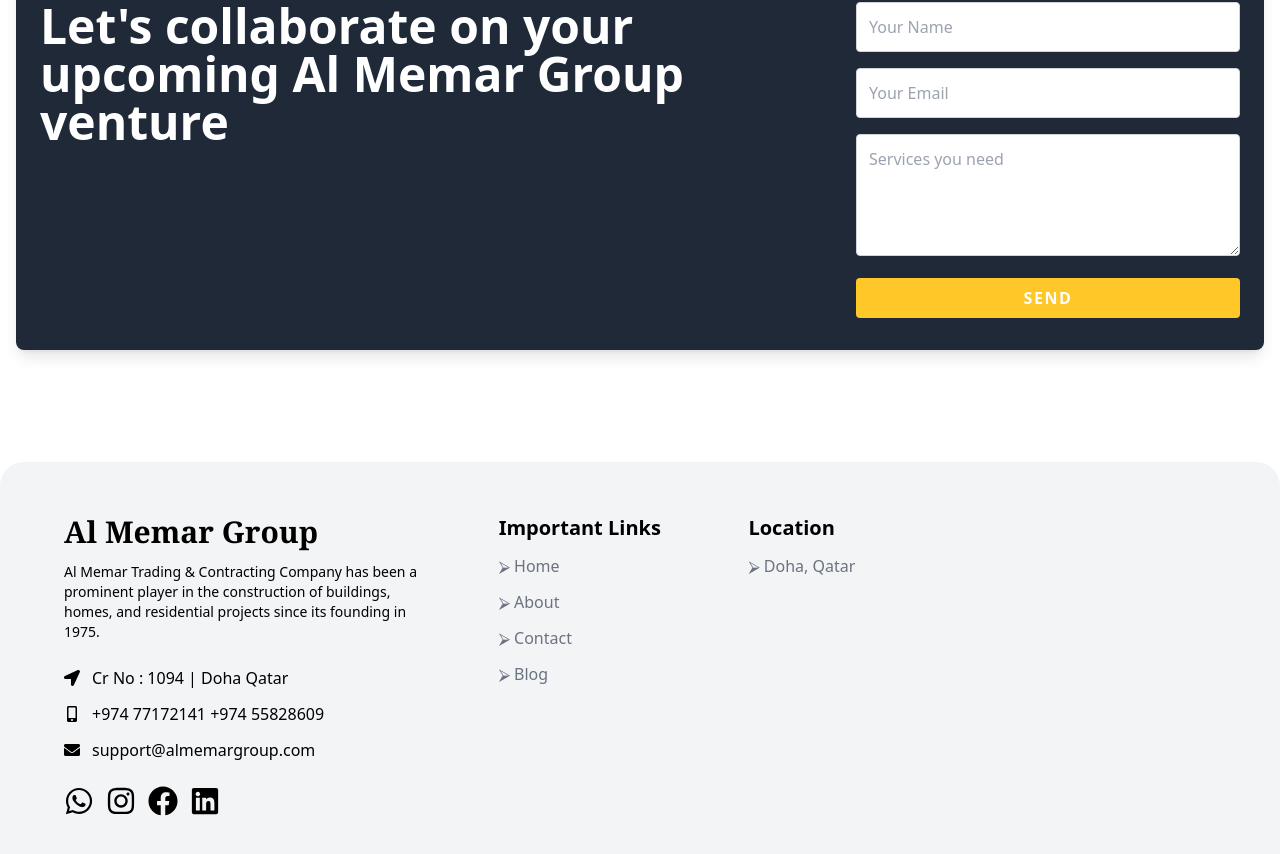
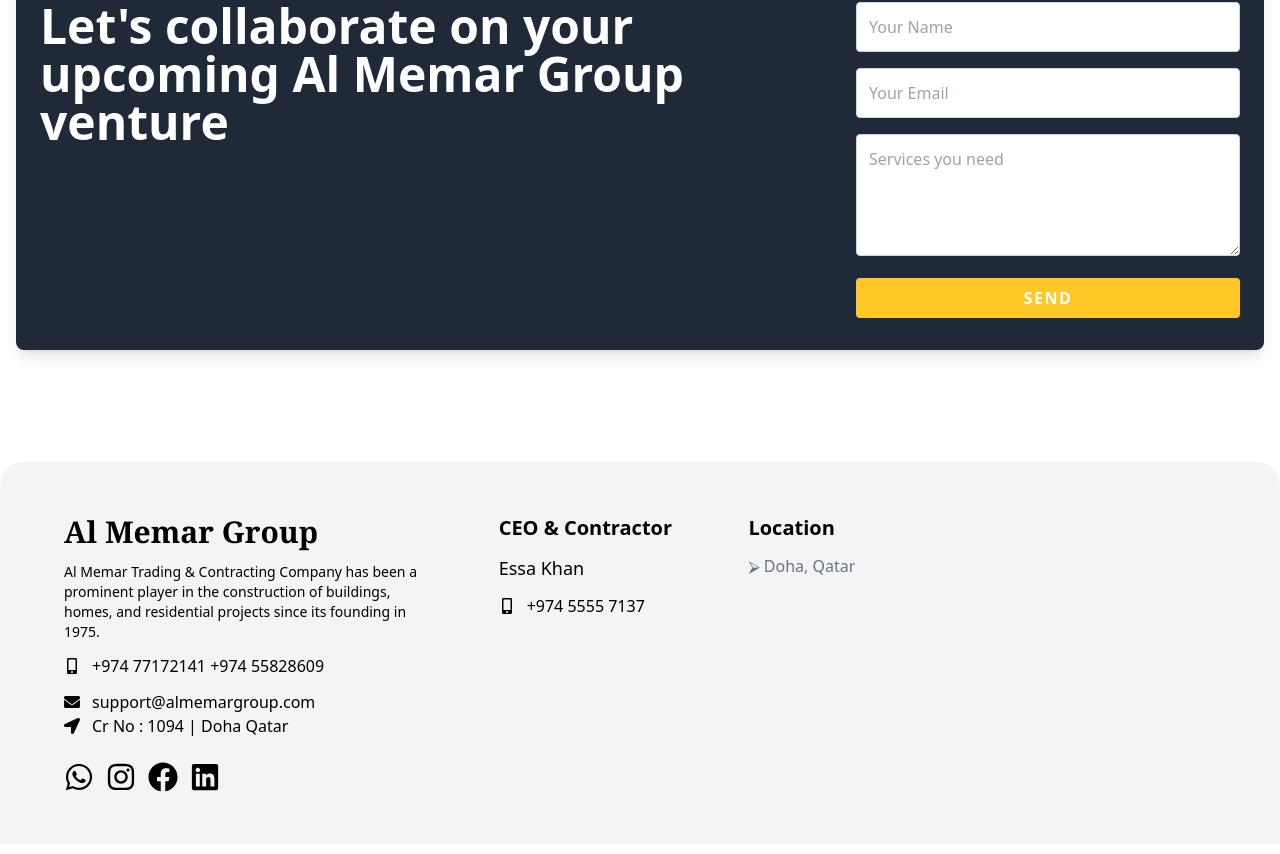
Before and after one commit to kaashe/alMemarGroup, a React (Vite) app: page / in a window 1280 px wide. Shown: the part 4686-5540 px from the top of the page. Built offline with nearby package versions, Linux system fonts and the light colour scheme.

Commit message:
updtd footer

```diff
--- a/src/components/Footer/Footer.jsx
+++ b/src/components/Footer/Footer.jsx
@@ -40,11 +40,6 @@
             <p className="text-sm">
               Al Memar Trading & Contracting Company has been a prominent player in the construction of buildings, homes, and residential projects since its founding in 1975.
             </p>
-            <br />
-            <div className="flex items-center gap-3">
-              <FaLocationArrow />
-              <p>Cr No : 1094 | Doha Qatar</p>
-            </div>
             <div className="flex items-center gap-3 mt-3">
               <FaMobileAlt />
               <p>+974 77172141 +974 55828609</p>
@@ -52,6 +47,10 @@
             <div className="flex items-center gap-3 mt-3">
               <FaEnvelope />
               <p>support@almemargroup.com</p>
+            </div>
+            <div className="flex items-center gap-3">
+              <FaLocationArrow />
+              <p>Cr No : 1094 | Doha Qatar</p>
             </div>
             {/* Social Handle */}
             <div className="flex items-center gap-3 mt-6">
@@ -74,16 +73,15 @@
             <div className="">
               <div className="py-8 px-4 ">
                 <h1 className="sm:text-xl text-xl font-bold sm:text-left text-justify mb-3">
-                  Important Links
+                  CEO & Contractor
                 </h1>
-                <ul className={`flex flex-col gap-3`}>
-                  {FooterLinks.map((link) => (
-                    <li className="cursor-pointer hover:translate-x-1 duration-300 hover:!text-primary space-x-1 text-gray-500 dark:text-gray-200">
-                      <span>&#11162;</span>
-                      <span>{link.title}</span>
-                    </li>
-                  ))}
-                </ul>
+                <p className="text-lg">
+                  Essa Khan
+                </p>
+                <div className="flex items-center gap-3 mt-3">
+                  <FaMobileAlt />
+                  <p>+974 5555 7137</p>
+                </div>
               </div>
             </div>
             {/* <div className="">
```
Lines whose indentation alone changed are shown as unchanged.
